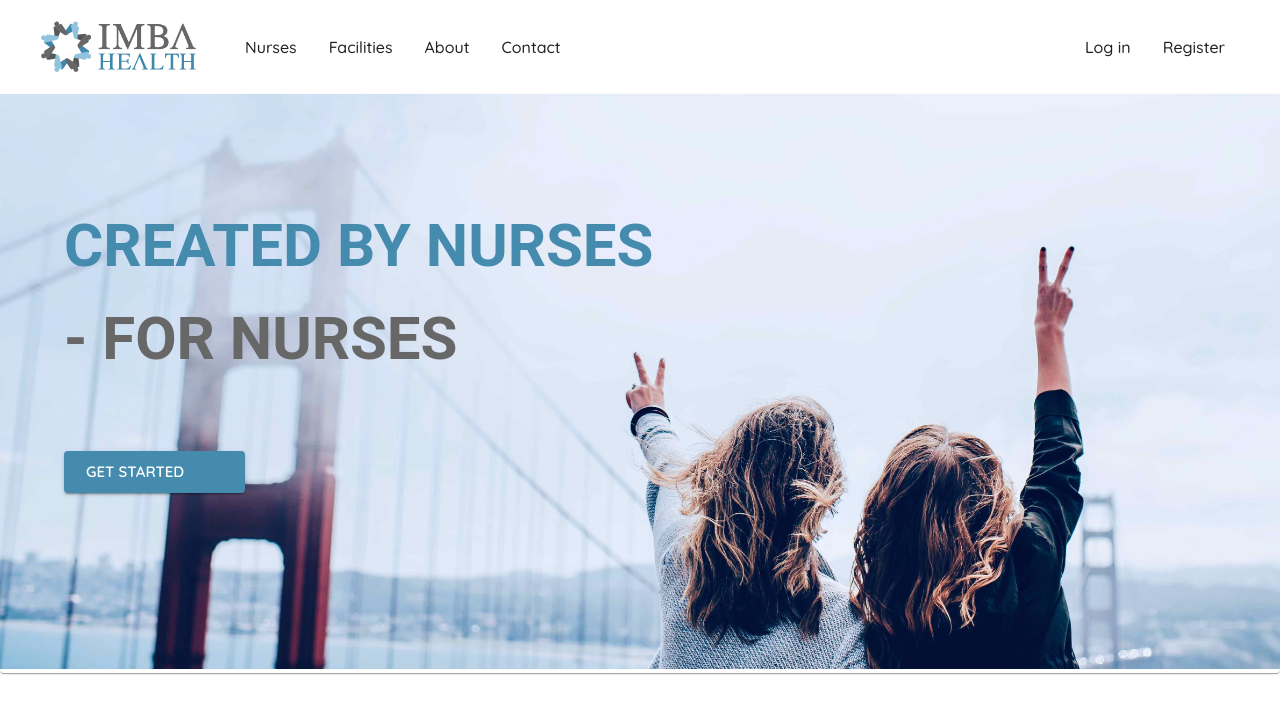
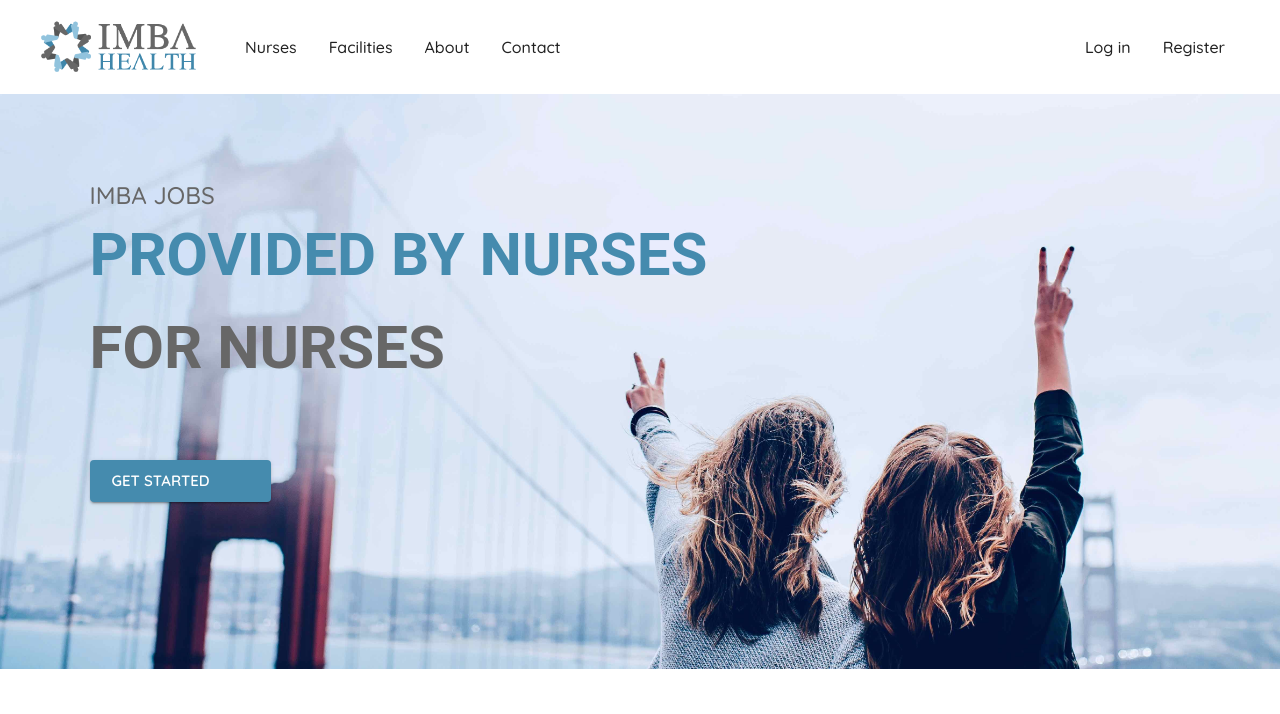
Before and after one commit to Marko721/Imba_React, a React (Create React App) app: page / in a window 1280 px wide. Shown: the top 714 px of the page. Built offline with nearby package versions, Linux system fonts and the light colour scheme.

Commit message:
Main banner refactor

```diff
--- a/public/index.html
+++ b/public/index.html
@@ -43,7 +43,7 @@
       integrity="sha384-AYmEC3Yw5cVb3ZcuHtOA93w35dYTsvhLPVnYs9eStHfGJvOvKxVfELGroGkvsg+p"
       crossorigin="anonymous"
     />
-    <title>React App</title>
+    <title>Imba Health</title>
   </head>
   <body>
     <noscript>You need to enable JavaScript to run this app.</noscript>
--- a/src/App.js
+++ b/src/App.js
@@ -13,13 +13,13 @@ import Register from "./Pages/Register";
 const theme = createTheme({
   palette: {
     primary: {
-      main: "#fff",
+      main: "#fff", // white
     },
     secondary: {
-      main: "#458BAE",
+      main: "#458BAE", // blue
     },
     text: {
-      primary: "#676767",
+      primary: "#676767", // gray
     },
   },
   typography: {
@@ -33,6 +33,10 @@ const theme = createTheme({
       fontFamily: "Roboto",
       fontWeight: "bold",
       textTransform: "uppercase",
+    },
+    h4: {
+      textTransform: "uppercase",
+      fontSize: "1.5rem",
     },
   },
 });
--- a/src/Components/Layout.js
+++ b/src/Components/Layout.js
@@ -73,7 +73,7 @@ const Layout = ({ children }) => {
   // function that sets navigation
   useEffect(() => {
     const setResponsiveness = () => {
-      return window.innerWidth < 800
+      return window.innerWidth < 850
         ? setState((prevState) => ({ ...prevState, mobileView: true }))
         : setState((prevState) => ({ ...prevState, mobileView: false }));
     };
--- a/src/Pages/Home.js
+++ b/src/Pages/Home.js
@@ -23,9 +23,10 @@ const useStyles = makeStyles((theme) => {
       maxWidth: "100vw",
     },
     bannerTextContainer: {
+      width: "80vw",
       position: "absolute",
-      top: "20%",
-      left: "5%",
+      top: "15%",
+      left: "7%",
     },
     bannerButton: {
       marginTop: 60,
@@ -41,17 +42,20 @@ const Home = () => {
 
   return (
     <div>
-      <Paper className={classes.bannerContainer}>
+      {/* Main Banner */}
+      <Paper className={classes.bannerContainer} elevation={0}>
         <img src={BannerImagePc} className={classes.banner} />
-        <div className={classes.overlay} />
-        <Grid container>
-          <Grid item xs={12} md={6}>
-            <div className={classes.bannerTextContainer}>
+        <Grid container className={classes.bannerTextContainer}>
+          <Grid item xs={12}>
+            <div>
+              <Typography variant="h4" gutterBottom>
+                Imba jobs
+              </Typography>
               <Typography variant="h2" color="secondary" gutterBottom>
-                Created by Nurses
+                Provided by Nurses
               </Typography>
-              <Typography variant="h2" color="text.main" paragraph>
-                - For Nurses
+              <Typography variant="h2" paragraph>
+                For Nurses
               </Typography>
               <Button
                 className={classes.bannerButton}
@@ -72,25 +76,6 @@ const Home = () => {
           </Grid>
         </Grid>
       </Paper>
-
-      {/* <Grid container>
-          <Grid item xs={12}>
-            <Paper className={classes.bannerContainer}>
-              <img src={BannerImagePc} className={classes.banner} alt="" />
-            </Paper>
-          </Grid>
-          <Grid item xs={12} md={6}>
-            <Paper className={classes.bannerTextContainer}>
-              <Typography
-                variant="h2"
-                color="secondary"
-                className={classes.bannerText}
-              >
-                Created by Nurses for Nurses
-              </Typography>
-            </Paper>
-          </Grid>
-        </Grid> */}
     </div>
   );
 };
```
